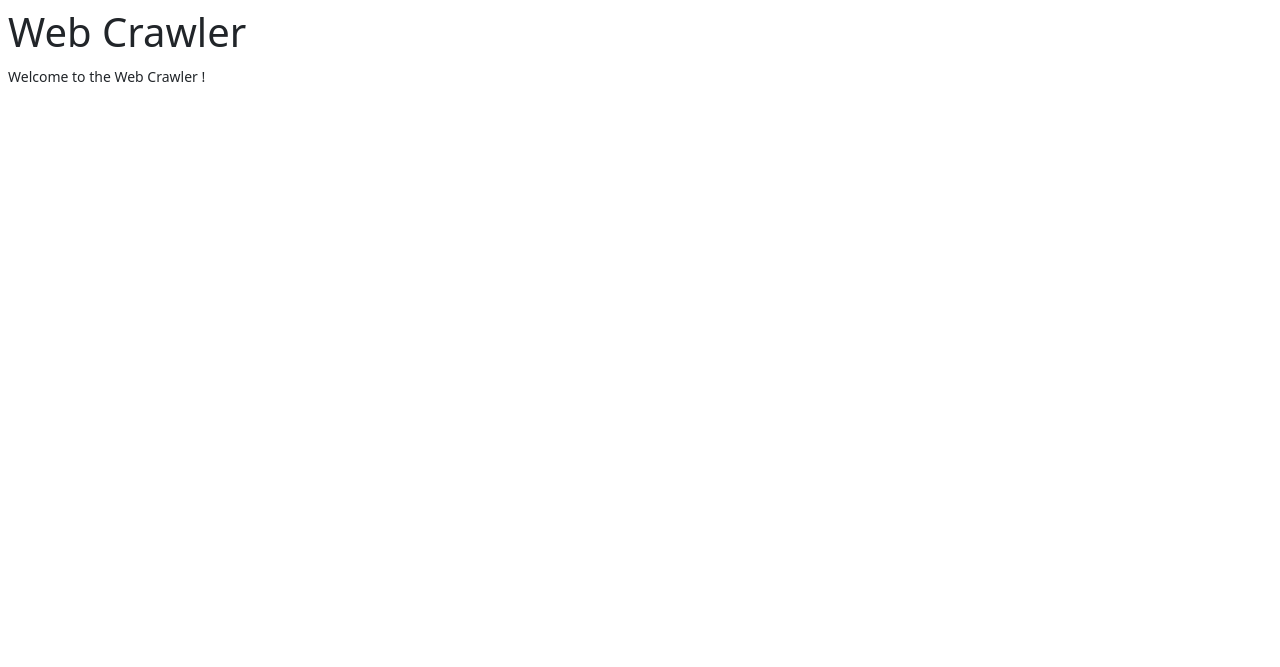
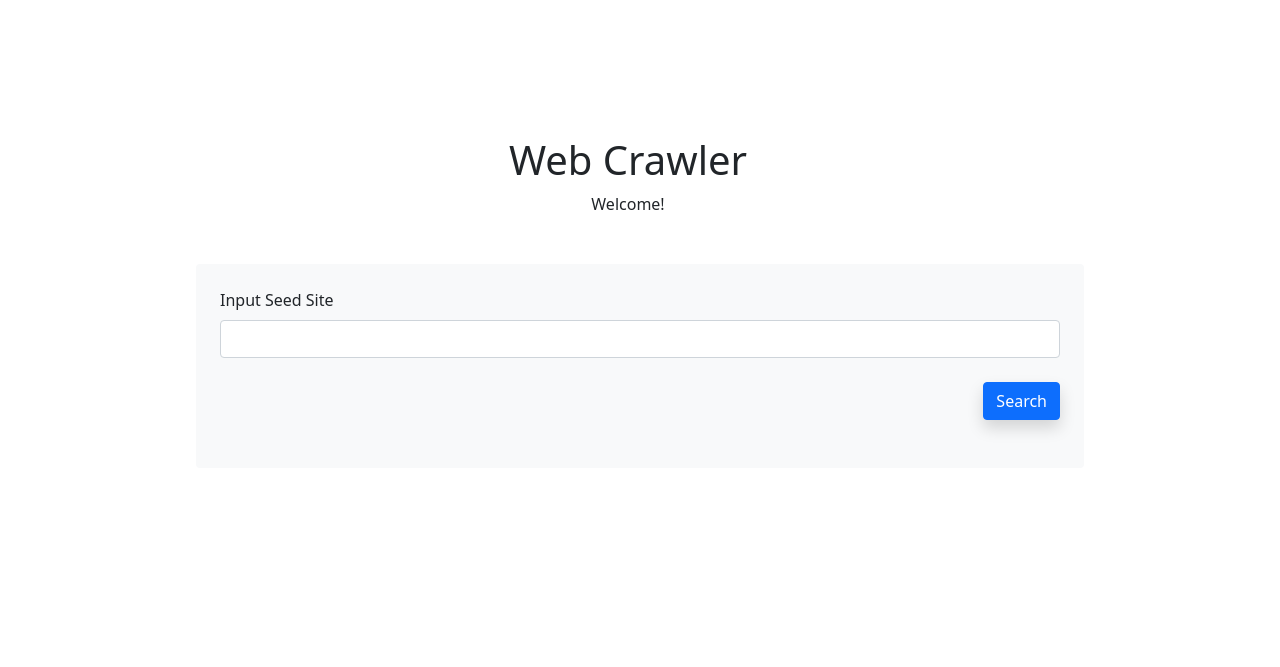
Before and after one commit to stefanbenincasa/web_crawler, a website: page src/assets/pages/index.html in a window 1280 px wide. Drawn offline with Linux system fonts and the light colour scheme.

Commit message:
simple design of index.html; added search box; basic submission endpoint for POST and main functionality now to be implemented

```diff
--- a/app.js
+++ b/app.js
@@ -13,6 +13,7 @@ const pathToStatic = path.join(__dirname, '/src/assets')
 app.use(express.static(pathToStatic))
 
 // Routes //
+// app
 app.get('/', (req, res) => {
   res.sendFile('index.html', {
 		root: pathToStatic + '/pages'
--- a/src/assets/pages/index.html
+++ b/src/assets/pages/index.html
@@ -9,9 +9,24 @@
 	</head>
 
 	<body>
-		<div class='wrapper p-2'>
-			<h1>Web Crawler</h1>
-			<small>Welcome to the Web Crawler !</small>
+		<div class='vh-100 p-5 d-flex flex-column justify-content-center align-items-center'>
+      <main class='h-75 w-75 my-auto d-flex flex-column justify-content-start align-items-start'>
+        <div id='mainHeadings' class='row w-100'>
+          <div class='col-xs-12'>
+            <h1 class='text-center'>Web Crawler</h1>
+            <p class='m-auto text-center'>Welcome!</p>
+          </div>
+        </div>
+        <form onSubmit='e => e.preventDefault()' action='/submit' class='w-100 my-5 p-4 rounded bg-light'>
+          <fieldset class='form-group row m-0'>
+            <div class='col-xs-12 w-100 p-0'> <label for='seedInput' class='form-label w-100'>Input Seed Site</label> </div>
+            <div class='col-xs-12 w-100 p-0'> <input id='seedInput' class='form-control w-100' type='url'/> </div>
+            <div class='col-xs-3 w-100 my-4 p-0 d-flex justify-content-end'>
+              <button id='go' class='btn btn-primary shadow d-block' type='submit'>Search</button>
+            </div>
+          </fieldset>
+        </form>
+      </main>
 		</div>
 	</body>
 
```
